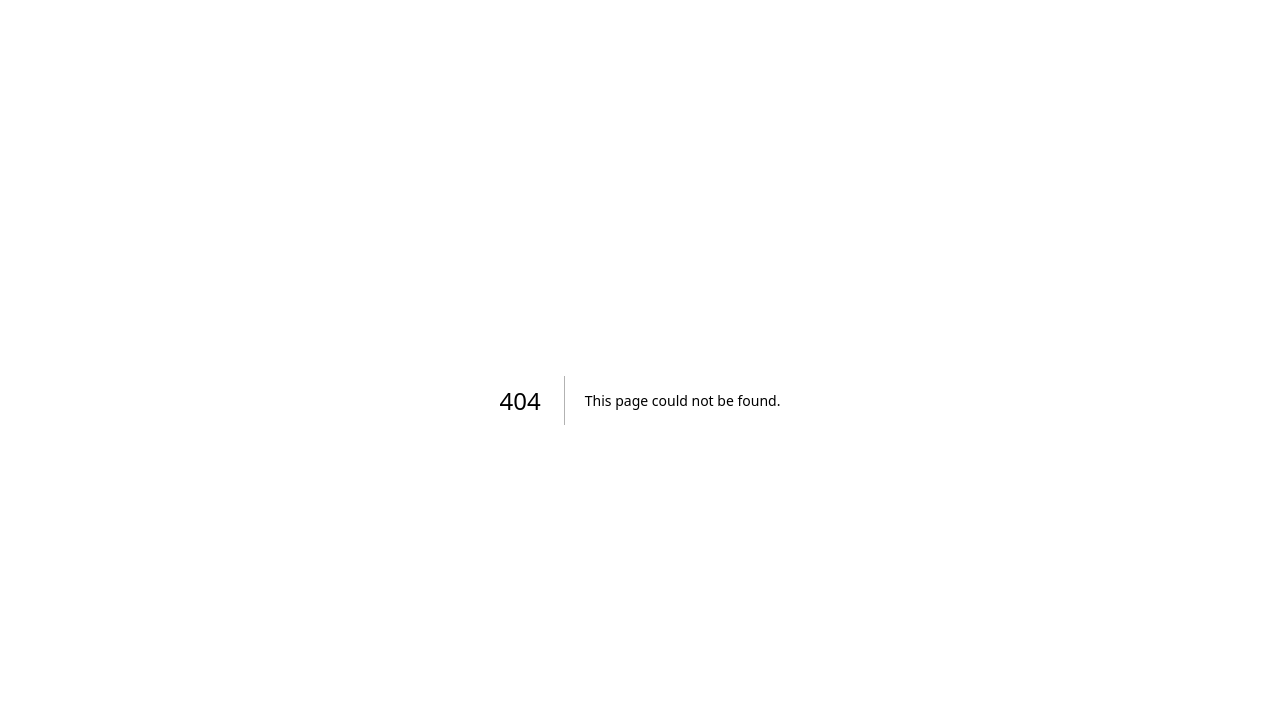
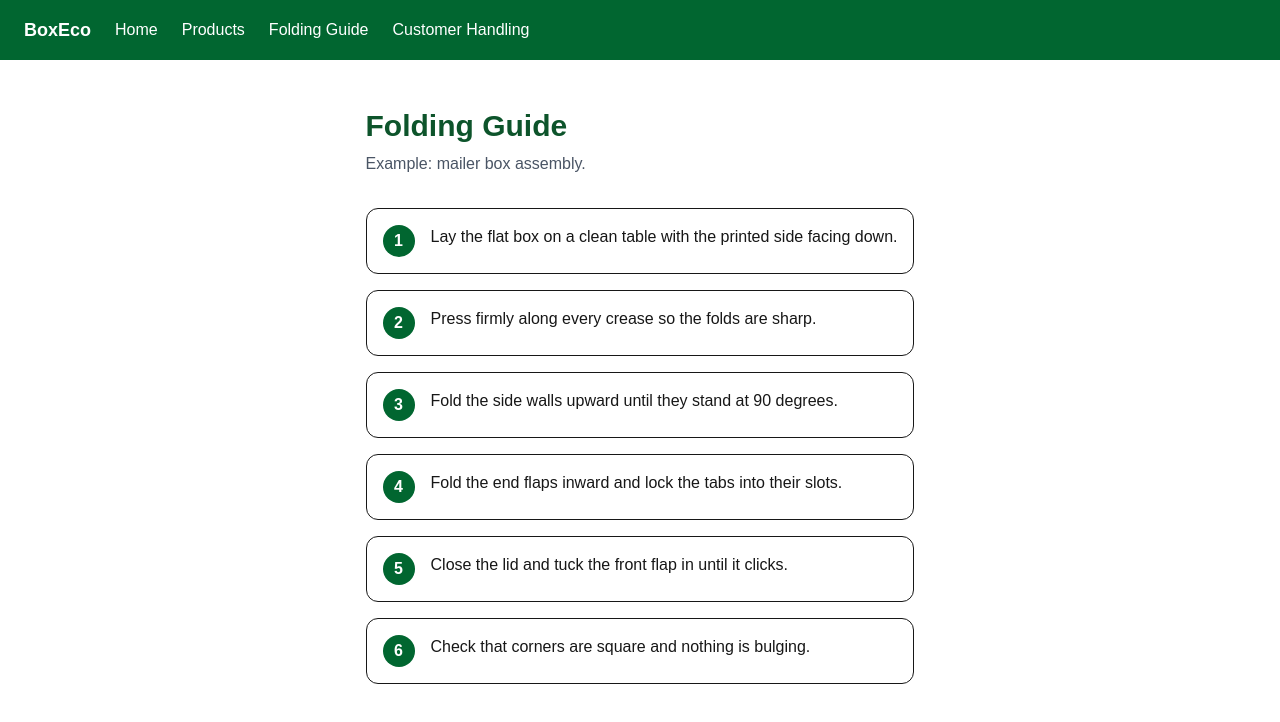
Before and after one commit to boxecopacks-gif/BoxEco, a Next.js app: page /folding in a window 1280 px wide. Before the commit this address had no page. Shown: the top 722 px of the page. Built offline with nearby package versions, Linux system fonts and the light colour scheme.

Commit message:
add main pages

```diff
--- /dev/null
+++ b/app/components/Nav.tsx
@@ -0,0 +1,20 @@
+import Link from "next/link";
+
+export default function Nav() {
+  const links = [
+    { href: "/", label: "Home" },
+    { href: "/products", label: "Products" },
+    { href: "/folding", label: "Folding Guide" },
+    { href: "/customer-handling", label: "Customer Handling" },
+  ];
+  return (
+    <nav className="flex flex-wrap items-center gap-6 bg-green-800 px-6 py-4 text-white">
+      <span className="text-lg font-bold">BoxEco</span>
+      {links.map((l) => (
+        <Link key={l.href} href={l.href} className="hover:underline">
+          {l.label}
+        </Link>
+      ))}
+    </nav>
+  );
+}
--- /dev/null
+++ b/app/customer-handling/page.tsx
@@ -0,0 +1,30 @@
+const scenarios = [
+  {
+    q: "A customer says the box arrived crushed.",
+    a: "Apologise, ask for a photo, and offer a replacement. Log the batch number.",
+  },
+  {
+    q: "A customer asks if the box is recyclable.",
+    a: "Yes, it is made from recycled board. Remove any tape or plastic before recycling.",
+  },
+  {
+    q: "A customer cannot assemble the box.",
+    a: "Point them to the Folding Guide and walk them through step 1 to 6.",
+  },
+];
+
+export default function CustomerHandling() {
+  return (
+    <main className="mx-auto max-w-3xl px-6 py-12">
+      <h1 className="text-3xl font-bold text-green-900">Customer Handling</h1>
+      <div className="mt-8 space-y-4">
+        {scenarios.map((s) => (
+          <div key={s.q} className="rounded-xl border p-5">
+            <h2 className="font-semibold">{s.q}</h2>
+            <p className="mt-2 text-gray-700">{s.a}</p>
+          </div>
+        ))}
+      </div>
+    </main>
+  );
+}
--- /dev/null
+++ b/app/folding/page.tsx
@@ -0,0 +1,27 @@
+const steps = [
+  "Lay the flat box on a clean table with the printed side facing down.",
+  "Press firmly along every crease so the folds are sharp.",
+  "Fold the side walls upward until they stand at 90 degrees.",
+  "Fold the end flaps inward and lock the tabs into their slots.",
+  "Close the lid and tuck the front flap in until it clicks.",
+  "Check that corners are square and nothing is bulging.",
+];
+
+export default function Folding() {
+  return (
+    <main className="mx-auto max-w-3xl px-6 py-12">
+      <h1 className="text-3xl font-bold text-green-900">Folding Guide</h1>
+      <p className="mt-2 text-gray-600">Example: mailer box assembly.</p>
+      <ol className="mt-8 space-y-4">
+        {steps.map((s, i) => (
+          <li key={i} className="flex gap-4 rounded-xl border p-4">
+            <span className="flex h-8 w-8 shrink-0 items-center justify-center rounded-full bg-green-800 font-bold text-white">
+              {i + 1}
+            </span>
+            <p>{s}</p>
+          </li>
+        ))}
+      </ol>
+    </main>
+  );
+}
--- a/app/layout.tsx
+++ b/app/layout.tsx
@@ -1,5 +1,6 @@
 import type { Metadata } from "next";
 import { Geist, Geist_Mono } from "next/font/google";
+import Nav from "./components/Nav";
 import "./globals.css";
 
 const geistSans = Geist({
@@ -13,8 +14,8 @@ const geistMono = Geist_Mono({
 });
 
 export const metadata: Metadata = {
-  title: "Create Next App",
-  description: "Generated by create next app",
+  title: "BoxEco",
+  description: "Eco-friendly packaging: products, folding guides and customer handling",
 };
 
 export default function RootLayout({ children }: LayoutProps<"/">) {
@@ -23,7 +24,10 @@ export default function RootLayout({ children }: LayoutProps<"/">) {
       lang="en"
       className={`${geistSans.variable} ${geistMono.variable} h-full antialiased`}
     >
-      <body className="min-h-full flex flex-col">{children}</body>
+      <body className="min-h-full flex flex-col">
+        <Nav />
+        {children}
+      </body>
     </html>
   );
 }
--- /dev/null
+++ b/app/products/page.tsx
@@ -0,0 +1,22 @@
+const products = [
+  { name: "Mailer Box", material: "Recycled kraft board", use: "E-commerce shipping" },
+  { name: "Gift Box", material: "FSC-certified paperboard", use: "Retail and gifting" },
+  { name: "Food Box", material: "Food-safe uncoated board", use: "Bakery and takeaway" },
+];
+
+export default function Products() {
+  return (
+    <main className="mx-auto max-w-4xl px-6 py-12">
+      <h1 className="text-3xl font-bold text-green-900">Our Products</h1>
+      <div className="mt-8 grid gap-6 sm:grid-cols-3">
+        {products.map((p) => (
+          <div key={p.name} className="rounded-xl border p-6">
+            <h2 className="text-xl font-semibold">{p.name}</h2>
+            <p className="mt-2 text-sm text-gray-600">Material: {p.material}</p>
+            <p className="text-sm text-gray-600">Best for: {p.use}</p>
+          </div>
+        ))}
+      </div>
+    </main>
+  );
+}
```
